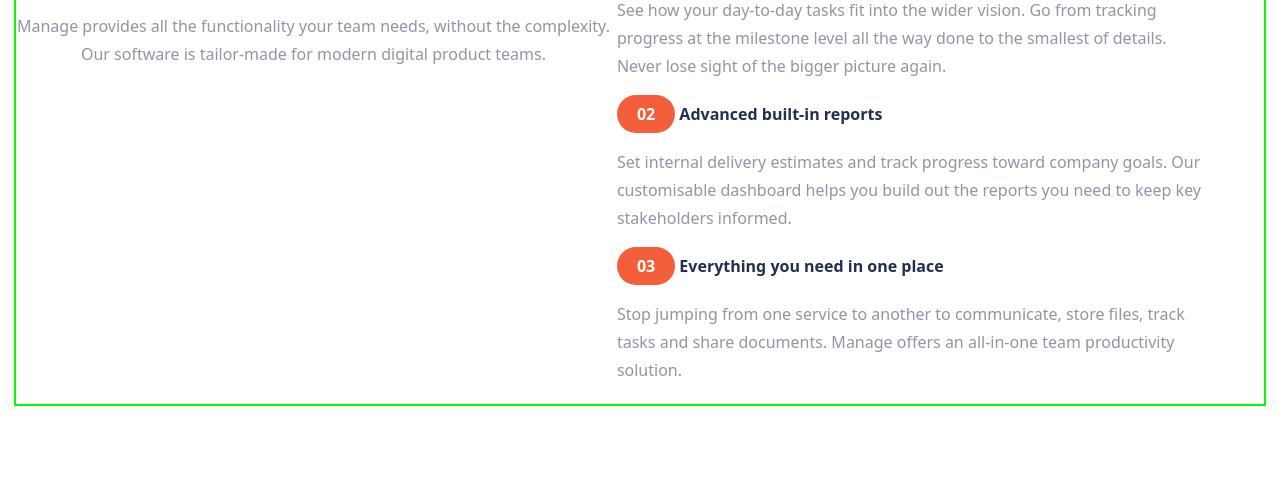
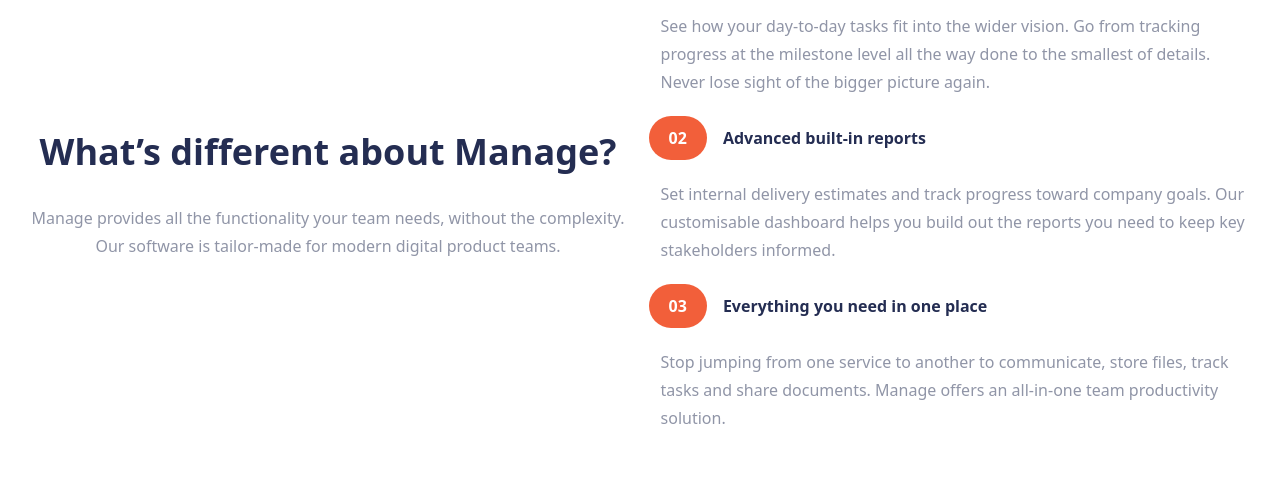
Before and after one commit to MrSnor/manage-landing-page, a website: page index.html in a window 1280 px wide. Shown: the part 697-1181 px from the top of the page. Before the commit the page ends 1133 px from the top, so only its background shows below. Drawn offline with Linux system fonts and the light colour scheme.

Commit message:
Update style

```diff
--- a/index.html
+++ b/index.html
@@ -8,7 +8,7 @@
   <link rel="stylesheet" href="./stylesheets/output.css">
   <style>
     body>* {
-      outline: 2px solid lime;
+      /* outline: 2px solid lime; */
     }
   </style>
   <title>Manage</title>
@@ -17,7 +17,7 @@
 <body class="py-8 px-4">
   <!-- Navbar -->
   <nav class=" du-navbar  mx-auto flex-col
-  md:flex-row md:justify-between">
+  md:flex-row md:justify-between ">
 
     <!-- logo-and-menu Button -->
     <div id="logo-and-menuBtn" class="flex justify-between w-full
@@ -52,7 +52,7 @@
 
   <main class="space-y-4">
     <!-- Hero section -->
-    <div id="hero" class="flex flex-col-reverse items-center md:flex-row">
+    <div id="hero" class="flex flex-col-reverse items-center justify-around  md:flex-row">
       <!-- hero text -->
       <div id="hero-intro" class="prose prose-headings:text-darkBlue prose-p:text-darkGrayishBlue
       flex flex-col items-center text-center
@@ -75,7 +75,7 @@
     </div>
 
     <!-- About section -->
-    <div id="about" class="flex flex-col md:flex-row">
+    <div id="about" class="flex flex-col justify-around items-center  md:flex-row">
 
       <div id="about-main" class="prose prose-headings:text-darkBlue prose-p:text-darkGrayishBlue text-center">
         <h1 class="font-bold">
@@ -92,8 +92,10 @@
         <ul class="list-none pl-0">
 
           <li>
-            <span class="list-number py-2 px-5 bg-brightRed rounded-full text-white select-none">01</span>
-            <span class="list-heading">Track company-wide progress</span>
+
+            <div class="list-heading bg-brightRedSupLight flex items-center gap-4 md:bg-transparent">
+              <span class="list-number -ml-3  py-2 px-5 bg-brightRed rounded-full text-white select-none">01</span>
+              Track company-wide progress</div>
             <p>
               See how your day-to-day tasks fit into the wider vision. Go from
               tracking progress at the milestone level all the way done to the
@@ -102,8 +104,10 @@
           </li>
 
           <li>
-            <span class="list-number py-2 px-5 bg-brightRed rounded-full text-white select-none">02</span>
-            <span class="list-heading">Advanced built-in reports</span>
+
+            <div class="list-heading bg-brightRedSupLight flex items-center gap-4 md:bg-transparent">
+              <span class="list-number -ml-3  py-2 px-5 bg-brightRed rounded-full text-white select-none">02</span>
+              Advanced built-in reports</div>
             <p>
               Set internal delivery estimates and track progress toward company
               goals. Our customisable dashboard helps you build out the reports
@@ -112,8 +116,10 @@
           </li>
 
           <li>
-            <span class="list-number py-2 px-5 bg-brightRed rounded-full text-white select-none">03</span>
-            <span class="list-heading">Everything you need in one place</span>
+
+            <div class="list-heading bg-brightRedSupLight flex items-center gap-4 md:bg-transparent">
+              <span class="list-number -ml-3  py-2 px-5 bg-brightRed rounded-full text-white select-none">03</span>
+              Everything you need in one place</div>
             <p>
               Stop jumping from one service to another to communicate, store files,
               track tasks and share documents. Manage offers an all-in-one team
```
Also changed, not shown: stylesheets/output.css.
